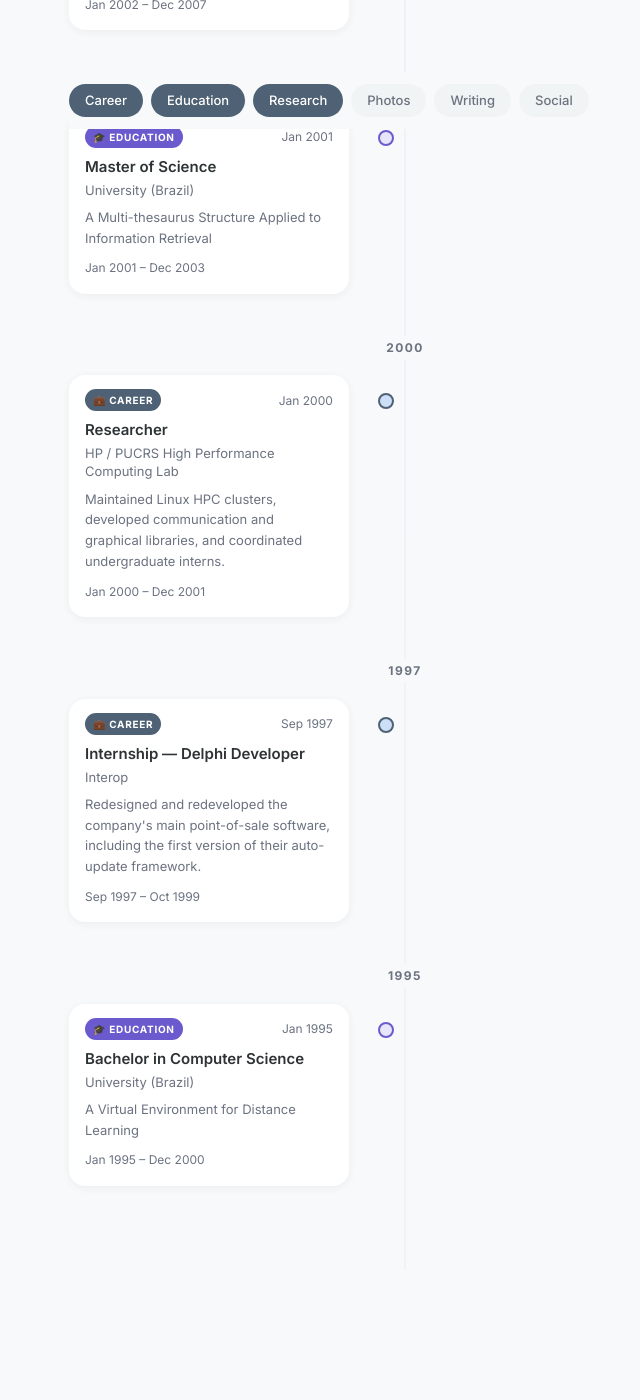
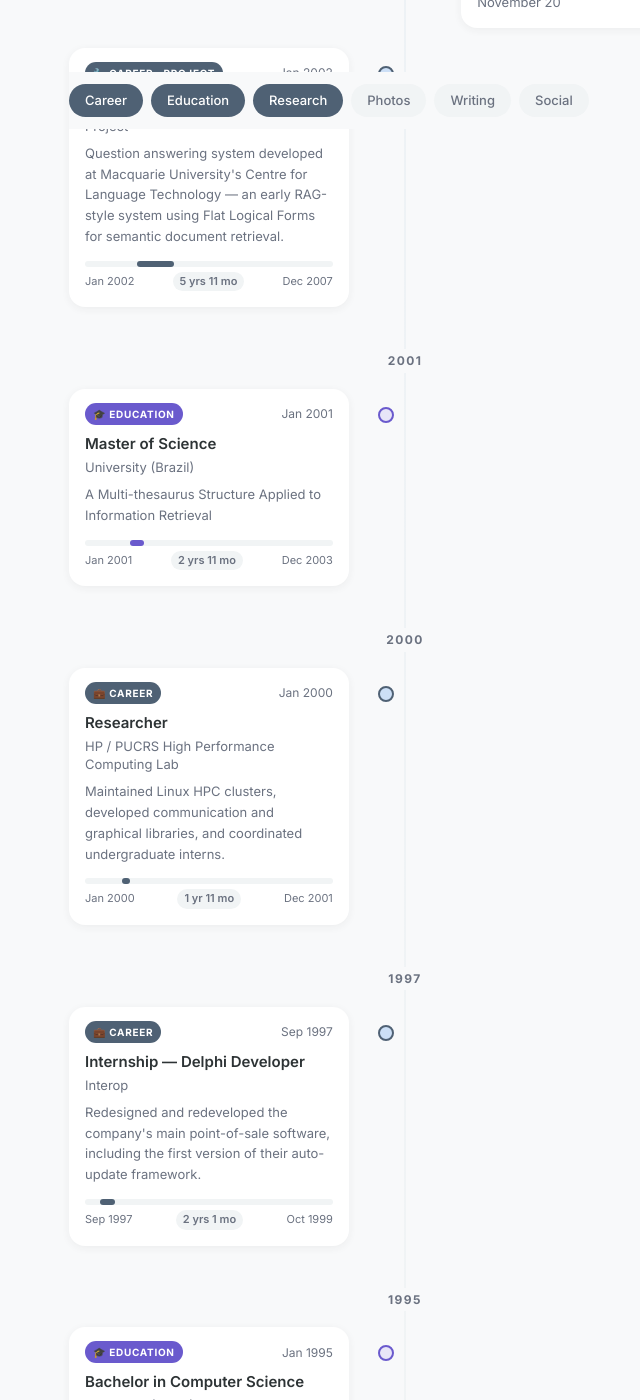
Before and after one commit to pizzato/pizzato.github.io, a Jekyll site: the page built from timeline/index.md, in a window 1280 px wide and 1400 px high, scrolled down 15503 px. Shown: the whole window, without its empty margins (235-875 px from the left). Built offline with Jekyll 4.4.1, drawn with Linux system fonts in a browser that asks for light colours; some of the changed text lies outside the part shown.

Commit message:
feat: timeline span bar showing proportional duration for career/education events

```diff
--- a/_layouts/timeline.html
+++ b/_layouts/timeline.html
@@ -89,18 +89,45 @@ layout: compress
                   <div class="tl-card-desc">{{ item.description }}</div>
                 {% endif %}
 
-                {% if item.date_end %}
-                  {% assign start_ts = item.date | date: "%s" | plus: 0 %}
-                  {% assign end_ts   = item.date_end | date: "%s" | plus: 0 %}
-                  {% assign now_ts   = "now" | date: "%s" | plus: 0 %}
-                  {% assign use_end  = end_ts %}
-                  {% if use_end == 0 %}{% assign use_end = now_ts %}{% endif %}
-                  <div class="tl-tenure">
-                    <span>{{ item.date | date: "%b %Y" }} – {{ item.date_end | date: "%b %Y" }}</span>
-                  </div>
-                {% elsif item.type == "career" or item.type == "education" %}
-                  <div class="tl-tenure">
-                    <span>{{ item.date | date: "%b %Y" }} – Present</span>
+                {% if item.type == "career" or item.type == "education" %}
+                  {% assign tl_s = 1995 %}
+                  {% assign tl_e = "now" | date: "%Y" | plus: 1 %}
+                  {% assign tl_span = tl_e | minus: tl_s %}
+
+                  {% assign i_sy = item.date | date: "%Y" | plus: 0 %}
+                  {% assign i_sm = item.date | date: "%m" | plus: 0 %}
+
+                  {% if item.date_end %}
+                    {% assign i_ey = item.date_end | date: "%Y" | plus: 0 %}
+                    {% assign i_em = item.date_end | date: "%m" | plus: 0 %}
+                    {% assign end_label = item.date_end | date: "%b %Y" %}
+                  {% else %}
+                    {% assign i_ey = "now" | date: "%Y" | plus: 0 %}
+                    {% assign i_em = "now" | date: "%m" | plus: 0 %}
+                    {% assign end_label = "Present" %}
+                  {% endif %}
+
+                  {% assign bar_left = i_sy | minus: tl_s | times: 100 | divided_by: tl_span %}
+                  {% assign bar_width = i_ey | minus: i_sy | times: 100 | divided_by: tl_span %}
+                  {% if bar_width < 2 %}{% assign bar_width = 2 %}{% endif %}
+                  {% assign bar_edge = bar_left | plus: bar_width %}
+                  {% if bar_edge > 100 %}{% assign bar_width = 100 | minus: bar_left %}{% endif %}
+
+                  {% assign dur_months = i_ey | minus: i_sy | times: 12 | plus: i_em | minus: i_sm %}
+                  {% assign dur_yrs = dur_months | divided_by: 12 %}
+                  {% assign dur_rem  = dur_months | modulo: 12 %}
+
+                  <div class="tl-span">
+                    <div class="tl-span-track">
+                      <div class="tl-span-fill" style="left:{{ bar_left }}%;width:{{ bar_width }}%"></div>
+                    </div>
+                    <div class="tl-span-labels">
+                      <span>{{ item.date | date: "%b %Y" }}</span>
+                      <span class="tl-span-dur">
+                        {% if dur_yrs > 0 %}{{ dur_yrs }} yr{% if dur_yrs != 1 %}s{% endif %}{% if dur_rem > 0 %} {{ dur_rem }} mo{% endif %}{% elsif dur_months > 0 %}{{ dur_months }} mo{% else %}&lt; 1 mo{% endif %}
+                      </span>
+                      <span>{{ end_label }}</span>
+                    </div>
                   </div>
                 {% endif %}
 
--- a/assets/css/revamp.css
+++ b/assets/css/revamp.css
@@ -1640,14 +1640,46 @@ a.tl-card-title-link:hover {
   line-height: 1.6;
 }
 
-/* Tenure bar */
-.tl-tenure {
-  margin-top: 10px;
-  font-size: 12px;
-  color: var(--on-surface-variant);
-  display: flex;
-  align-items: center;
-  gap: 8px;
+/* Span bar (career / education duration) */
+.tl-span {
+  margin-top: 14px;
+}
+
+.tl-span-track {
+  position: relative;
+  height: 6px;
+  background: var(--surface-low);
+  border-radius: 3px;
+  overflow: hidden;
+}
+
+.tl-span-fill {
+  position: absolute;
+  top: 0;
+  height: 100%;
+  border-radius: 3px;
+  min-width: 3px;
+}
+
+.tl-event--career    .tl-span-fill { background: #4f6174; }
+.tl-event--education .tl-span-fill { background: #6a5acd; }
+
+.tl-span-labels {
+  display: flex;
+  justify-content: space-between;
+  align-items: center;
+  margin-top: 5px;
+  font-size: 11px;
+  color: var(--on-surface-variant);
+}
+
+.tl-span-dur {
+  font-size: 11px;
+  font-weight: 600;
+  color: var(--on-surface-variant);
+  background: var(--surface-low);
+  padding: 1px 7px;
+  border-radius: var(--radius-full);
 }
 
 /* Desktop: two-column alternating layout above 768px */
```
